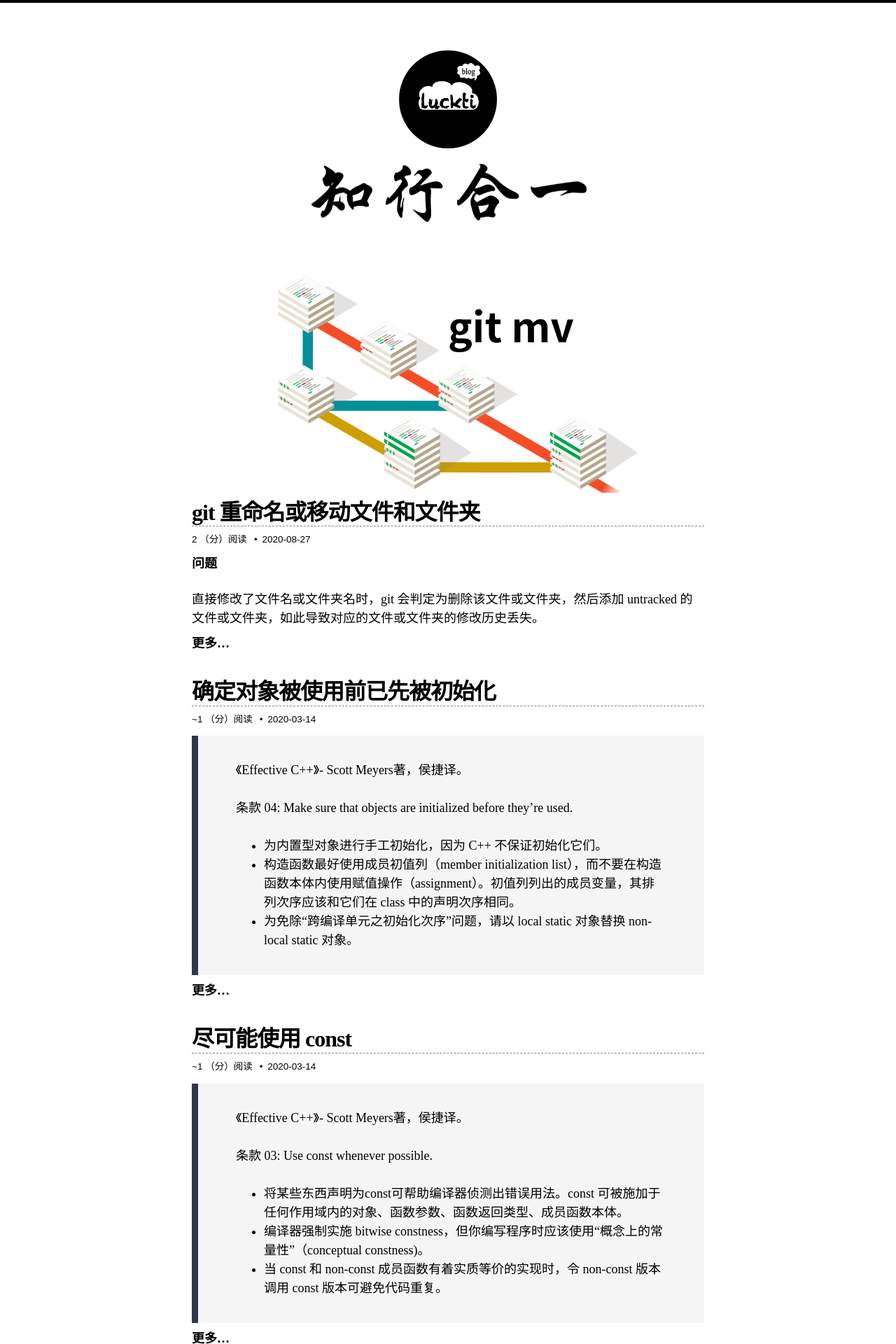
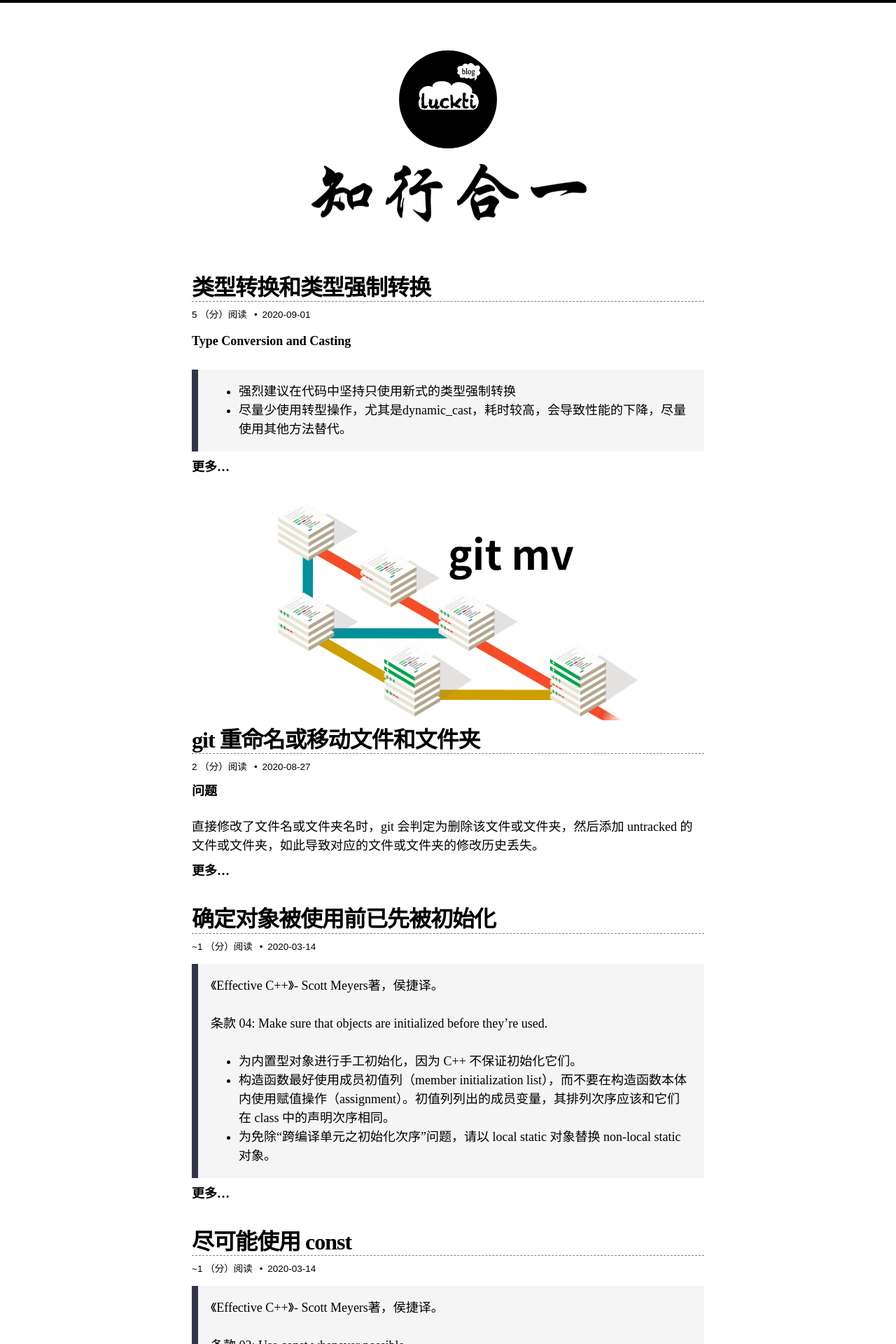
Before and after one commit to luckti/luckti.github.io, a Jekyll site: the page built from index.html, in a window 1280 px wide. Shown: the top 1920 px of the page at 70% size. Built offline with Jekyll 4.4.1, drawn with Linux system fonts in a browser that asks for light colours; the list of posts is cut into pages by our own code; part of the change alters nothing that is shown.

Commit message:
fix: quote padding changed, add one blog

````diff
--- /dev/null
+++ b/_posts/2020-09-01-Type-Conversion-and-Casting.md
@@ -0,0 +1,144 @@
+---
+title: "类型转换和类型强制转换"
+categories:
+  - Notes
+tags:
+  - Notes
+excerpt_separator: <!--more-->
+last_modified_at: 2020-09-01T04:36:07-08:00
+---
+**Type Conversion and Casting**
+> - 强烈建议在代码中坚持只使用新式的类型强制转换
+> - 尽量少使用转型操作，尤其是dynamic_cast，耗时较高，会导致性能的下降，尽量使用其他方法替代。
+<!--more-->
+
+## 赋值语句的类型转换
+```c++
+int number {};
+// f 标识为单精度浮点型，F效果一样。如果没有f则是double类型
+flaot decimal {2.5f};
+number = decimal;
+```
+
+自动进行类型转换，存在丢失信息的风险。
+
+## 老式的类型强制转换
+
+显示强制转换为： <br>
+`(dst_type)expression`  <br>
+-> `strips_per_roll = (int)(roollLength / height)`
+
+> PS: 使用老式的类型强制转换更容易出错——它们往往不能清楚地说明你的意图，可能得不到期望的结果。=> 强烈建议在代码中坚持只使用新式的类型强制转换（见下文）。
+
+## 新式的类型强制转换
+新式的类型强制转换有三种类型：
+- `static_cast` 静态地检查类型强制转换（在**编译**程序时检查）
+- `dynamic_cast` 动态地检查类型强制转换（在**执行**程序时检查）
+- `reinterpret_cast` **无条件**的强制转换
+- `const_cast` 用于去除指针的常量属性
+
+语句格式(以 `static_cast` 为例)为： <br>
+`static_cast<dst_type>(expression)` <br>
+->  `strips_per_roll = static_cast<int>(roollLength / height)`
+
+> PS: 尽量少使用转型操作，尤其是dynamic_cast，耗时较高，会导致性能的下降，尽量使用其他方法替代。
+
+## 使用场景举例[^1] [^2] [^3]
+[^1]:[官方教程](http://www.cplusplus.com/doc/tutorial/typecasting/)
+[^2]:[static_cast和dynamic_cast详解](https://blog.csdn.net/u014624623/article/details/79837849)
+[^3]:[【c++】强制类型转换-static_cast、dynamic_cast、reinterpret_cast、和const_cast](https://blog.csdn.net/qq_40416052/article/details/82558451)
+
+### `static_cast`
+static_cast可以在指向相关类的指针之间执行转换，不只是upcast（从pointer-to-derive 到 pointer-to-base），还可以进行向下转换（从pointer-to-base到pointer-to-derive ）。在运行时不执行检查，以保证被转换的对象实际上是目的地类型的完整对象。因此，由程序员来确保转换是安全的。另一方面，它不会产生动态转换的类型安全检查的开销。
+
+特点：
+
+1. 用于类层次结构中基类（父类）和派生类（子类）之间指针或引用的转换。
+  - 进行上行转换（把派生类的指针或引用转换成基类表示）是安全的；
+  - 进行下行转换（把基类指针或引用转换成派生类表示）时，由于没有动态类型检查，所以是不安全的。
+2. 用于基本数据类型之间的转换，如把int转换成char，把int转换成enum。
+3. 把空指针转换成目标类型的空指针。
+4. 把任何类型的表达式转换成void类型。
+
+> 注意：static_cast不能转换掉expression的const、volatile、或者__unaligned属性
+
+```c++
+class Base {};
+class Derived: public Base {};
+Base * a = new Base;
+Derived * b = static_cast<Derived*>(a);
+```
+### `dynamic_cast`
+dynamiccast只能用于指针和对类（或void*）的引用。它的目的是为了确保类型转换的结果指向目标指针类型的有效完整对象。
+
+dynamic_cast主要用于类层次间的上行转换和下行转换，还可以用于类之间的交叉转换（cross cast）。
+
+在类层次间进行上行转换时，dynamic_cast和static_cast的效果是一样的；在进行下行转换时，dynamic_cast具有类型检查的功能，比static_cast更安全。dynamic_cast是唯一无法由旧式语法执行的动作，也是唯一可能耗费重大运行成本的转型动作。
+
+特点：
+
+1. 用于有继承关系的类指针间的转换
+2. 用于有交叉关系的类指针间的转换
+3. 具有类型检查的功能
+4. 需要虚函数的支持
+
+```c++
+// dynamic_cast
+#include <iostream>
+#include <exception>
+using namespace std;
+
+class Base { virtual void dummy() {} };
+class Derived: public Base { int a; };
+
+int main () {
+  try {
+    Base * pba = new Derived;
+    Base * pbb = new Base;
+    Derived * pd;
+
+    pd = dynamic_cast<Derived*>(pba);
+    if (pd==0) cout << "Null pointer on first type-cast.\n";
+
+    pd = dynamic_cast<Derived*>(pbb);
+    if (pd==0) cout << "Null pointer on second type-cast.\n";
+
+  } catch (exception& e) {cout << "Exception: " << e.what();}
+  return 0;
+}
+```
+### `reinterpret_cast`
+reinterpret_cast可以将任何指针类型转换为任何其他指针类型，甚至是不相关的类。 操作结果是从一个指针到另一个指针的值的简单二进制副本。 允许所有指针转换：既不检查指向的内容，也不检查指针类型本身。
+
+它还可以从整数类型转换指针。这个整型值表示指针的格式是特定于平台的。唯一的保证是，一个指针被投射到一个足够大的整数类型，保证能够将其转换回一个有效的指针。
+
+特点：
+
+1. 用于指针类型间的强制转换
+2. 用于整数和指针类型间的强制转换
+
+```c++
+class A { /* ... */ };
+class B { /* ... */ };
+A * a = new A;
+B * b = reinterpret_cast<B*>(a);
+```
+
+### `const_cast`
+这种类型的转换操纵指针所指向的对象的常量，要么被设置要么被移除。 例如，为了将const指针传递给期望非const参数的函数：
+```c++
+// const_cast
+#include <iostream>
+using namespace std;
+
+void print (char * str)
+{
+  cout << str << '\n';
+}
+
+int main () {
+  const char * c = "sample text";
+  print ( const_cast<char *> (c) );
+  return 0;
+}
+```
--- a/_sass/so-simple/_reset.scss
+++ b/_sass/so-simple/_reset.scss
@@ -223,7 +223,7 @@ small {
 blockquote {
   margin-right: 0;
   margin-left: 0;
-  padding: 2em 3em;
+  padding: 1em 1em;
   background-color: mix(#fff, $accent-color, 95%);
   border-left: solid 0.5em $accent-color;
 
````
